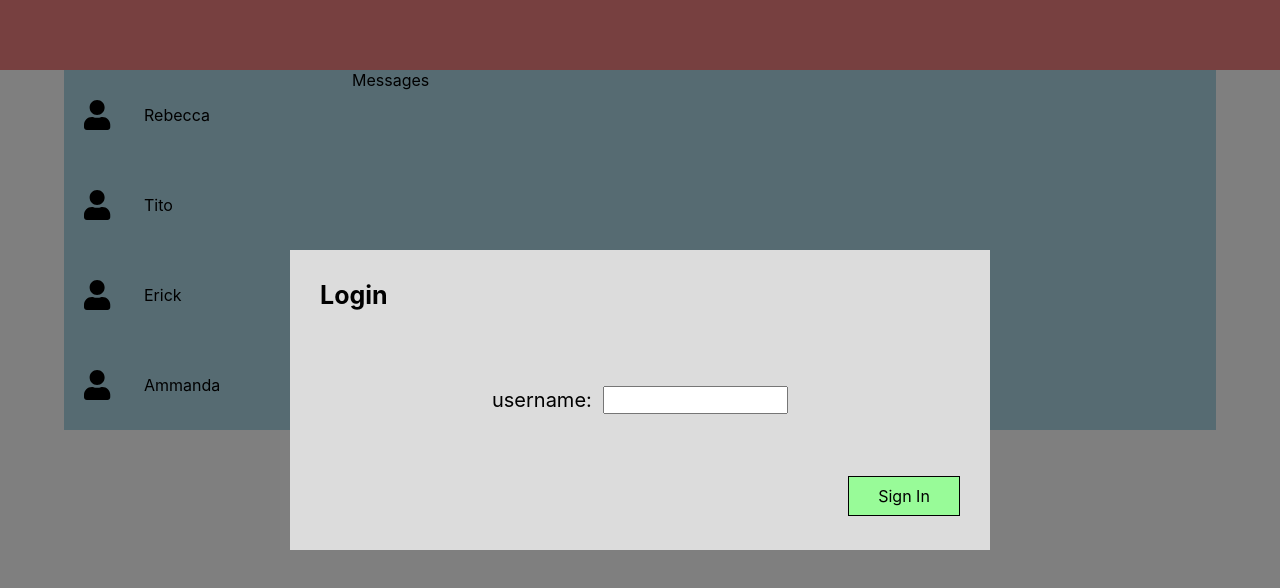
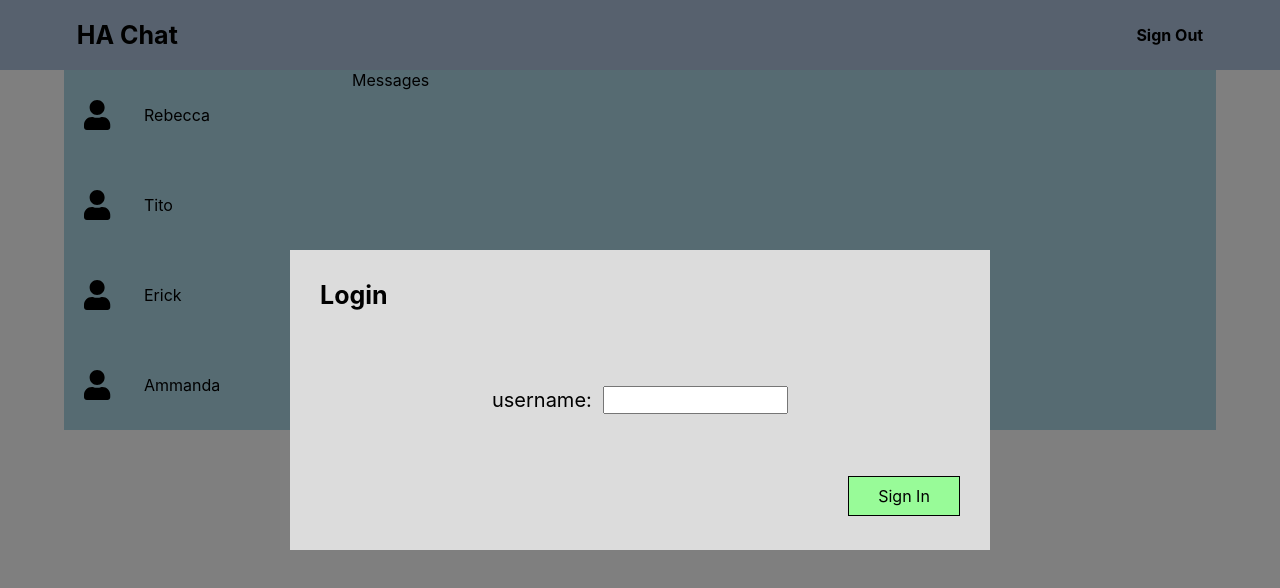
Before and after one commit to mauri-codes/ha-chat, a React (Create React App) app in the folder client/: page / in a window 1280 px wide. Shown: the top 588 px of the page. Built offline with nearby package versions, Linux system fonts and the light colour scheme; no server answers.

Commit message:
finished user login

```diff
--- a/client/src/App.tsx
+++ b/client/src/App.tsx
@@ -1,10 +1,14 @@
-import React from 'react';
+import React, { useState } from 'react';
 import styled from 'styled-components'
 import './App.css';
 import io from 'socket.io-client';
 import { ContentComponent } from './components/Content'
+import { LoginComponent } from './components/Login'
+import { currentUser } from './context/currentUser'
 
-function App() {
+function AppComponent() {
+   let loggedUser = sessionStorage.getItem("user") || ""
+   let [user, setUser] = useState(loggedUser)
    const socket = io("http://localhost");
    console.log(socket.connected)
 
@@ -17,93 +21,52 @@ function App() {
    socket.on('disconnect', () => {
       console.log(socket.connected)
    })
-   let Header = styled.header`
-      display: flex;
-      flex: 0 0 70px;
-      background-color: lightcoral;
-   `
-   let App = styled.div`
-      display: flex;
-      flex-direction: column;
-      height: 100%;
-      width: 100%;
-   `
+   let signOut = () => {
+      sessionStorage.removeItem("user")
+      setUser("")
+   }
    return (
       <App>
-         <Header />
-         <ContentComponent />
-         <LoginComponent />
+         <currentUser.Provider value= {{user, setUser}}>
+            <Header>
+               {user &&
+                  <Title>Hello {user}!</Title>
+               } {!user &&
+                  <Title>HA Chat</Title>
+               }
+               <SignOutButton onClick={signOut}>Sign Out</SignOutButton>
+            </Header>
+            <ContentComponent />
+            {user === "" &&
+               <LoginComponent />
+            }
+         </currentUser.Provider>
       </App>
    );
 }
 
-export default App;
+export default AppComponent;
 
-
-function LoginComponent() {
-   let Container = styled.div`
-      position: absolute;
-      display:flex;
-      align-items: center;
-      justify-content: center;
-      width: 100%;
-      height: 100%;
-      background-color: rgba(0,0,0, 0.5);
-   `
-   let LoginBox = styled.div`
-      display: flex;
-      flex-direction: column;
-      width: 50%;
-      height: 30%;
-      background-color: gainsboro;
-      padding: 30px;
-   `
-   let Title = styled.div`
-      flex: 1 0 0;
-      font-size: 25px;
-      font-weight: bold;
-   `
-   let Form = styled.div`
-      display: flex;
-      justify-content: center;
-      align-items: center;
-      flex: 3 0 0;
-      font-size: 20px;
-      input {
-         height: 22px;
-      }
-   `
-   let ButtonContainer = styled.div`
-      display: flex;
-      flex: 1 0 0;
-      flex-direction: row-reverse;
-      align-items: center;
-   `
-   let Button = styled.div`
-      display: flex;
-      justify-content: center;
-      align-items: center;
-      border:  1px solid black;
-      height: 28px;
-      width: 100px;
-      padding: 5px;
-      background-color: palegreen;
-      cursor: pointer;
-      &:hover{
-         background-color: lightgreen;
-      }
-   `
-   return (
-      <Container>
-         <LoginBox>
-         <Title>Login</Title>
-         <Form>
-            username:&nbsp;&nbsp; <input type="text"/>
-         </Form>
-         <ButtonContainer>
-            <Button>Sign In</Button>
-         </ButtonContainer>
-         </LoginBox>
-      </Container>
-   )
-}
+let Header = styled.header`
+   display: flex;
+   flex: 0 0 70px;
+   align-items: center;
+   justify-content: space-between;
+   background-color: lightsteelblue;
+`
+let Title = styled.div`
+   padding-left: 6%;
+   font-size: 25px;
+   font-weight: bold;
+`
+let SignOutButton = styled.div`
+   padding-right: 6%;
+   font-weight: bold;
+   cursor: pointer;
+`
+let App = styled.div`
+   display: flex;
+   flex-direction: column;
+   height: 100%;
+   width: 100%;
+`
--- a/client/src/components/Contact.tsx
+++ b/client/src/components/Contact.tsx
@@ -5,22 +5,6 @@ import { faUser } from '@fortawesome/free-solid-svg-icons'
 
 function ContactComponent ({user}: {user:string}) {
 
-    let Contact = styled.div`
-        display: flex;
-        align-items: center;
-        width: 100%;
-        height: 70px;
-        padding: 10px;
-        padding-left: 20px;
-    `
-    let Icon = styled.div`
-        flex: 0 0 30px;
-        font-size: 30px;
-    `
-    let Text = styled.div`
-        flex: 1 0 0;
-        margin-left: 30px;
-    `
     return (
         <Contact>
             <Icon>
@@ -32,3 +16,20 @@ function ContactComponent ({user}: {user:string}) {
 }
 
 export { ContactComponent }
+
+let Contact = styled.div`
+display: flex;
+align-items: center;
+width: 100%;
+height: 70px;
+padding: 10px;
+padding-left: 20px;
+`
+let Icon = styled.div`
+flex: 0 0 30px;
+font-size: 30px;
+`
+let Text = styled.div`
+flex: 1 0 0;
+margin-left: 30px;
+`
--- a/client/src/components/ContactList.tsx
+++ b/client/src/components/ContactList.tsx
@@ -9,16 +9,17 @@ function ContactListComponent() {
         "Erick",
         "Ammanda"
     ]
-    let ContactList = styled.div`
-       display: flex;
-       flex-direction: column;
-       flex: 1 0 200px;
-    `
     return (
         <ContactList>
-            {contact_info && contact_info.map((contact) => (<ContactComponent user={contact} />))}
+            {contact_info && contact_info.map((contact) => (<ContactComponent key={contact} user={contact} />))}
         </ContactList>
     )
 }
 
 export { ContactListComponent }
+
+let ContactList = styled.div`
+display: flex;
+flex-direction: column;
+flex: 1 0 200px;
+`
--- a/client/src/components/Content.tsx
+++ b/client/src/components/Content.tsx
@@ -3,17 +3,6 @@ import styled from 'styled-components'
 import { ContactListComponent } from './ContactList'
 
 function ContentComponent() {
-   let Messages = styled.div`
-      display: flex;
-      flex: 3 0 600px;
-    `
-   let Content = styled.div`
-      display: flex;
-      flex: 1 0 0;
-      max-height: calc(100% - 70px);
-      background-color: lightblue;
-      margin: 0 5%;
-   `
    return (
       <Content>
          <ContactListComponent />
@@ -23,3 +12,15 @@ function ContentComponent() {
 }
 
 export { ContentComponent }
+
+let Messages = styled.div`
+   display: flex;
+   flex: 3 0 600px;
+ `
+let Content = styled.div`
+   display: flex;
+   flex: 1 0 0;
+   max-height: calc(100% - 70px);
+   background-color: lightblue;
+   margin: 0 5%;
+`
--- /dev/null
+++ b/client/src/components/Login.tsx
@@ -0,0 +1,83 @@
+import React, { useState, useContext } from 'react';
+import styled from 'styled-components'
+import { currentUser } from '../context/currentUser'
+
+
+function LoginComponent() {
+   let [userInput, setUserInput] = useState("")
+   let handleInputChange = (event: React.ChangeEvent<HTMLInputElement>) => setUserInput(event.currentTarget.value)
+   let userContext = useContext(currentUser)
+   let signIn = () => {
+      sessionStorage.setItem("user", userInput)
+      userContext?.setUser(userInput)
+   }
+   return (
+      <Container>
+         <LoginBox>
+            <Title>Login</Title>
+            <div>{userContext?.user}</div>
+            <Form>
+               username:&nbsp;&nbsp; <input value={userInput} onChange={handleInputChange} type="text"/>
+            </Form>
+            <ButtonContainer>
+               <Button onClick={signIn}>Sign In</Button>
+            </ButtonContainer>
+         </LoginBox>
+      </Container>
+   )
+}
+
+export { LoginComponent }
+
+let Container = styled.div`
+   position: absolute;
+   display:flex;
+   align-items: center;
+   justify-content: center;
+   width: 100%;
+   height: 100%;
+   background-color: rgba(0,0,0, 0.5);
+`
+let LoginBox = styled.div`
+   display: flex;
+   flex-direction: column;
+   width: 50%;
+   height: 30%;
+   background-color: gainsboro;
+   padding: 30px;
+`
+let Title = styled.div`
+   flex: 1 0 0;
+   font-size: 25px;
+   font-weight: bold;
+`
+let Form = styled.div`
+   display: flex;
+   justify-content: center;
+   align-items: center;
+   flex: 3 0 0;
+   font-size: 20px;
+   input {
+      height: 22px;
+   }
+`
+let ButtonContainer = styled.div`
+   display: flex;
+   flex: 1 0 0;
+   flex-direction: row-reverse;
+   align-items: center;
+`
+let Button = styled.div`
+   display: flex;
+   justify-content: center;
+   align-items: center;
+   border:  1px solid black;
+   height: 28px;
+   width: 100px;
+   padding: 5px;
+   background-color: palegreen;
+   cursor: pointer;
+   &:hover{
+      background-color: lightgreen;
+   }
+`
--- /dev/null
+++ b/client/src/context/currentUser.tsx
@@ -0,0 +1,9 @@
+import { createContext } from 'react';
+
+export interface UserState {
+    user: string
+    setUser: (value: string) => void
+}
+let currentUser = createContext<UserState | null>(null)
+
+export { currentUser }
```
Also changed, not shown: package.json (+4 -4 lines).
